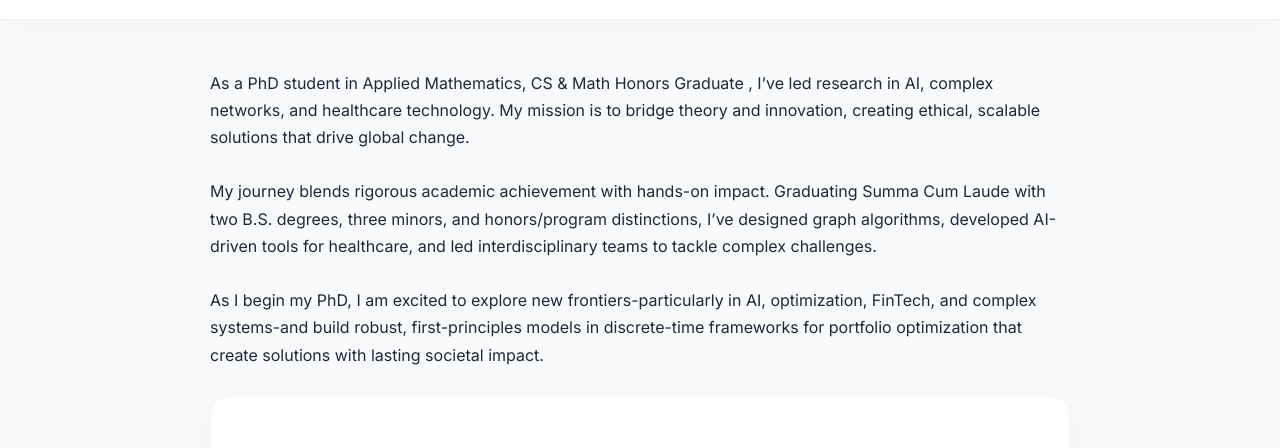
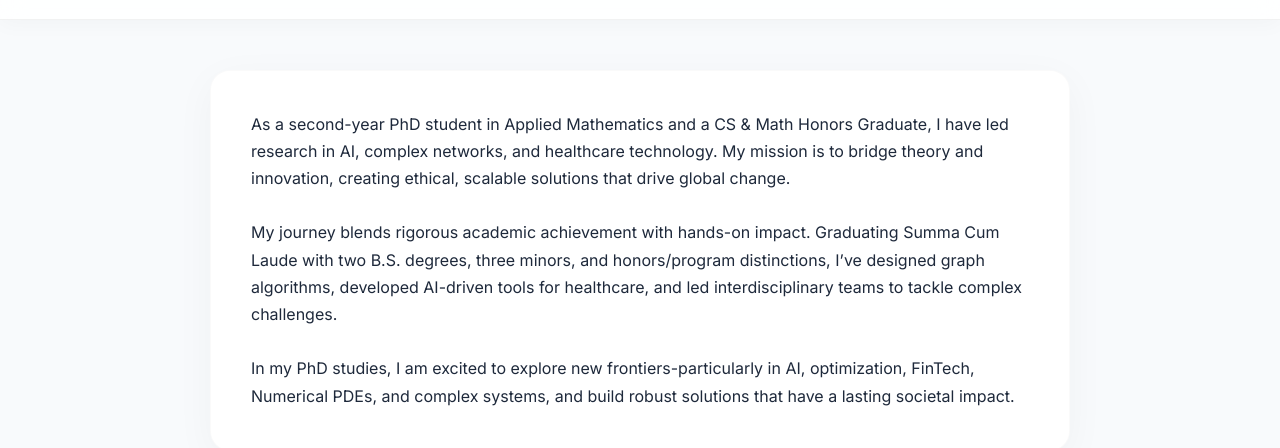
Before and after one commit to riyagoyal2134/riyagoyal2134.github.io, a React (Vite) app: page /awards in a window 1280 px wide. Shown: the part 484-932 px from the top of the page. Built offline with nearby package versions, Linux system fonts and the light colour scheme.

Commit message:
update home page

```diff
--- a/src/pages/Home.jsx
+++ b/src/pages/Home.jsx
@@ -1,12 +1,13 @@
 export default function Home() {
   return (
     <main>
-        <p>As a PhD student in Applied Mathematics, CS & Math Honors Graduate , I’ve led research in AI, complex networks, and healthcare technology. My mission is to bridge theory and innovation, creating ethical, scalable solutions that drive global change.</p>
-        <br></br>
-        <p>My journey blends rigorous academic achievement with hands-on impact. Graduating Summa Cum Laude with two B.S. degrees, three minors, and honors/program distinctions, I’ve designed graph algorithms, developed AI-driven tools for healthcare, and led interdisciplinary teams to tackle complex challenges.</p>
-        <br></br>
-        <p>As I begin my PhD, I am excited to explore new frontiers-particularly in AI, optimization, FinTech, and complex systems-and build robust, first-principles models in discrete-time frameworks for portfolio optimization that create solutions with lasting societal impact.</p><br></br>
-
+       <section>
+          <p>As a second-year PhD student in Applied Mathematics and a CS & Math Honors Graduate, I have led research in AI, complex networks, and healthcare technology. My mission is to bridge theory and innovation, creating ethical, scalable solutions that drive global change.</p>
+          <br />
+          <p>My journey blends rigorous academic achievement with hands-on impact. Graduating Summa Cum Laude with two B.S. degrees, three minors, and honors/program distinctions, I’ve designed graph algorithms, developed AI-driven tools for healthcare, and led interdisciplinary teams to tackle complex challenges.</p>
+          <br />
+          <p>In my PhD studies, I am excited to explore new frontiers-particularly in AI, optimization, FinTech, Numerical PDEs, and complex systems, and build robust solutions that have a lasting societal impact.</p>
+      </section>
         <section id="upcoming">
             <h2>Upcoming Presentations</h2>
             <ul>
```
